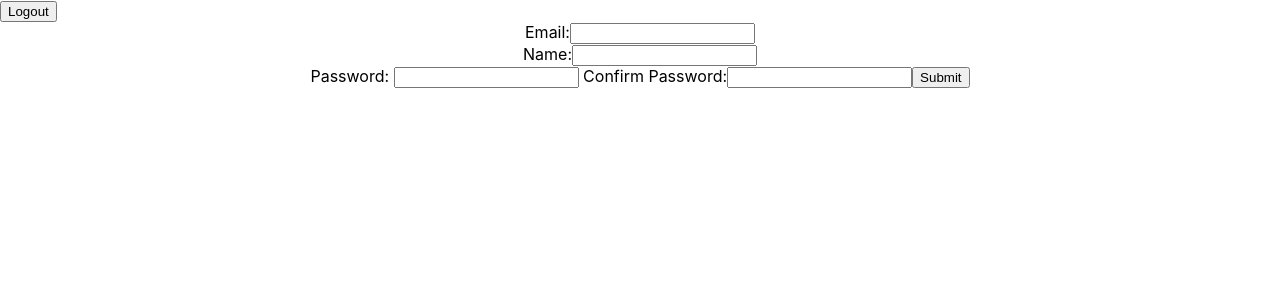
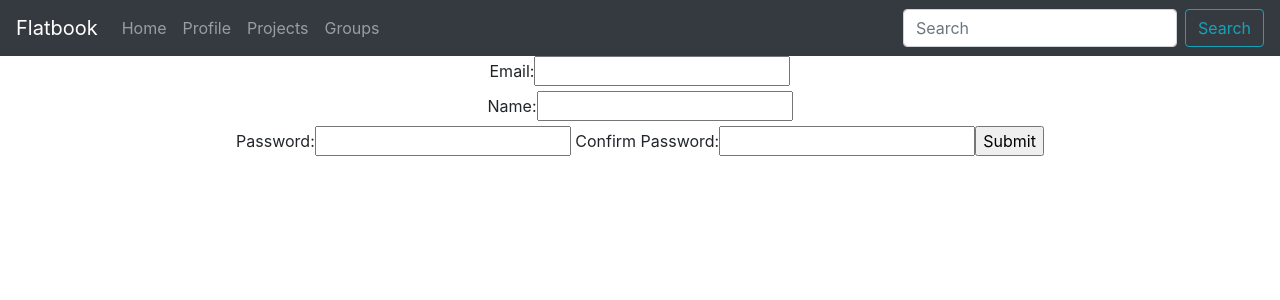
Before and after one commit to Rakitzis45/flatbook-react, a React (Create React App) app: page /signup in a window 1280 px wide. Shown: the top 300 px of the page. Built offline with nearby package versions, Linux system fonts and the light colour scheme; no server answers.

Commit message:
implement bootstrap navbar, logout feature

```diff
--- a/package.json
+++ b/package.json
@@ -6,7 +6,9 @@
     "@testing-library/jest-dom": "^5.11.4",
     "@testing-library/react": "^11.1.0",
     "@testing-library/user-event": "^12.1.10",
+    "bootstrap": "^4.6.0",
     "react": "^17.0.2",
+    "react-bootstrap": "^1.5.2",
     "react-dom": "^17.0.2",
     "react-redux": "^7.2.3",
     "react-router-dom": "^5.2.0",
--- a/src/containers/navbar/NavBar.js
+++ b/src/containers/navbar/NavBar.js
@@ -1,22 +1,50 @@
 import React from 'react';
-import {connect} from 'react-redux'
-import {withRouter} from 'react-router-dom'
-import {logout} from '../../actions/user'
+import { connect } from 'react-redux'
+import { withRouter } from 'react-router-dom'
+import { logout } from '../../actions/user'
+
+import {Navbar, Nav, Form, FormControl, Button } from 'react-bootstrap'
+
+
 class NavBar extends React.Component {
 
-    handleClick = (event)=>{
+    handleClick = (event) => {
         this.props.logout(this.props.history)
     }
 
     render() {
-        return <div><button onClick={this.handleClick}>Logout</button></div>
+
+        return <div>
+            <Navbar bg="dark" variant="dark">
+                <Navbar.Brand href="#home">Flatbook</Navbar.Brand>
+                <Nav className="mr-auto">
+                    <Nav.Link href="#home">Home</Nav.Link>
+                    <Nav.Link href="#features">Profile</Nav.Link>
+                    <Nav.Link href="#pricing">Projects</Nav.Link>
+                    <Nav.Link href="#pricing">Groups</Nav.Link>
+
+                    {this.props.loggedIn ? <Nav.Link onClick={this.handleClick} href="#pricing">Logout</Nav.Link> : ""}
+                </Nav>
+                <Form inline>
+                    <FormControl type="text" placeholder="Search" className="mr-sm-2" />
+                    <Button variant="outline-info">Search</Button>
+                </Form>
+            </Navbar>
+        </div>
+
     }
 }
 
-const mapDispatchToProps = (dispatch)=>{
+const mapStateToProps = (state) => {
     return {
-        logout: (history)=> dispatch(logout(history))
+        loggedIn: state.currentUser.id
     }
 }
 
-export default withRouter(connect(null, mapDispatchToProps)(NavBar))
+const mapDispatchToProps = (dispatch) => {
+    return {
+        logout: (history) => dispatch(logout(history))
+    }
+}
+
+export default withRouter(connect(mapStateToProps, mapDispatchToProps)(NavBar))
--- a/src/index.js
+++ b/src/index.js
@@ -6,6 +6,8 @@ import App from './App';
 import { Provider } from 'react-redux';
 import thunk from 'redux-thunk'
 import { createStore, applyMiddleware, compose } from 'redux';
+
+import 'bootstrap/dist/css/bootstrap.min.css';
 
 import reducer from './reducers/reducer'
 
```
Also changed, not shown: 2 other files (tests, documents, lock files or other folders).
